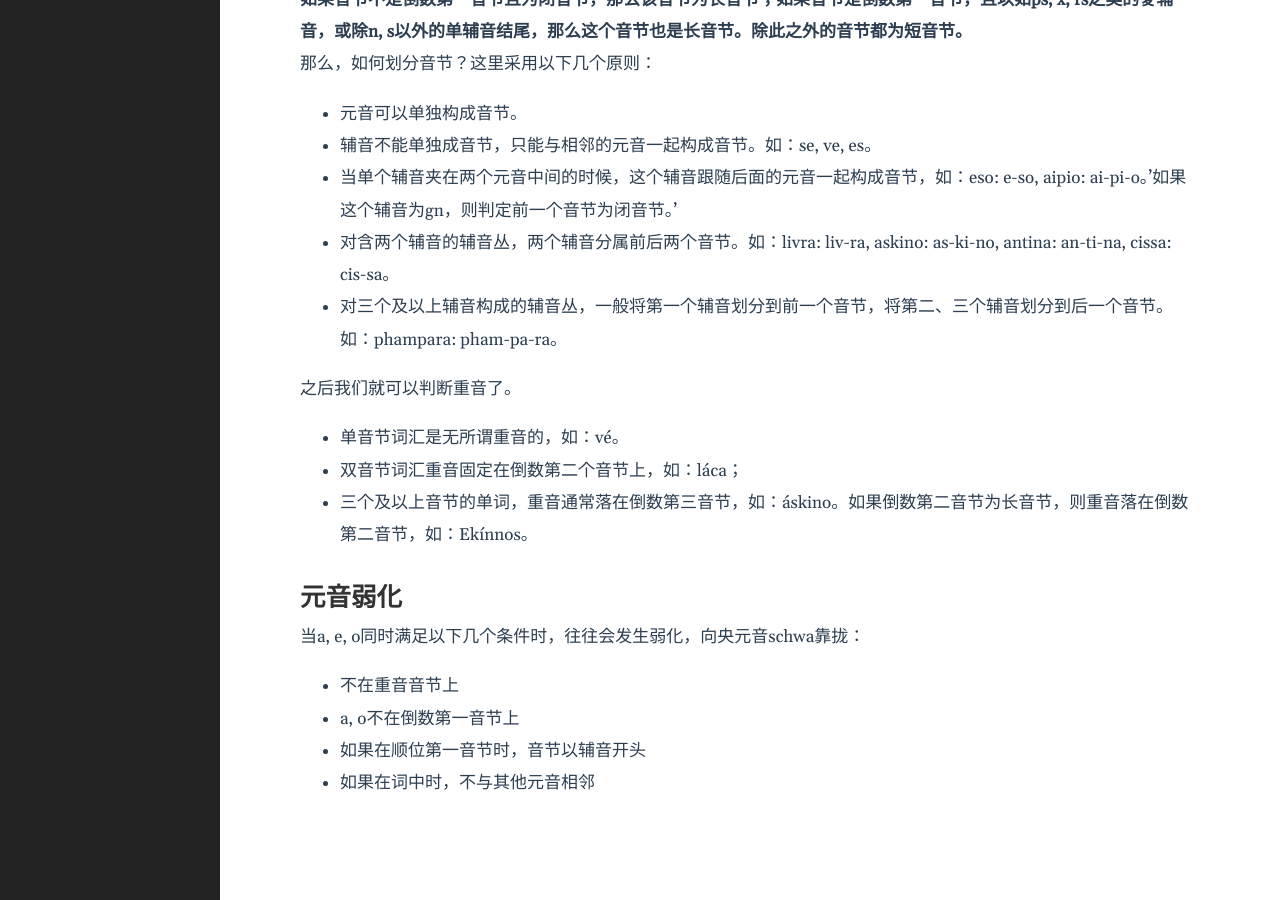
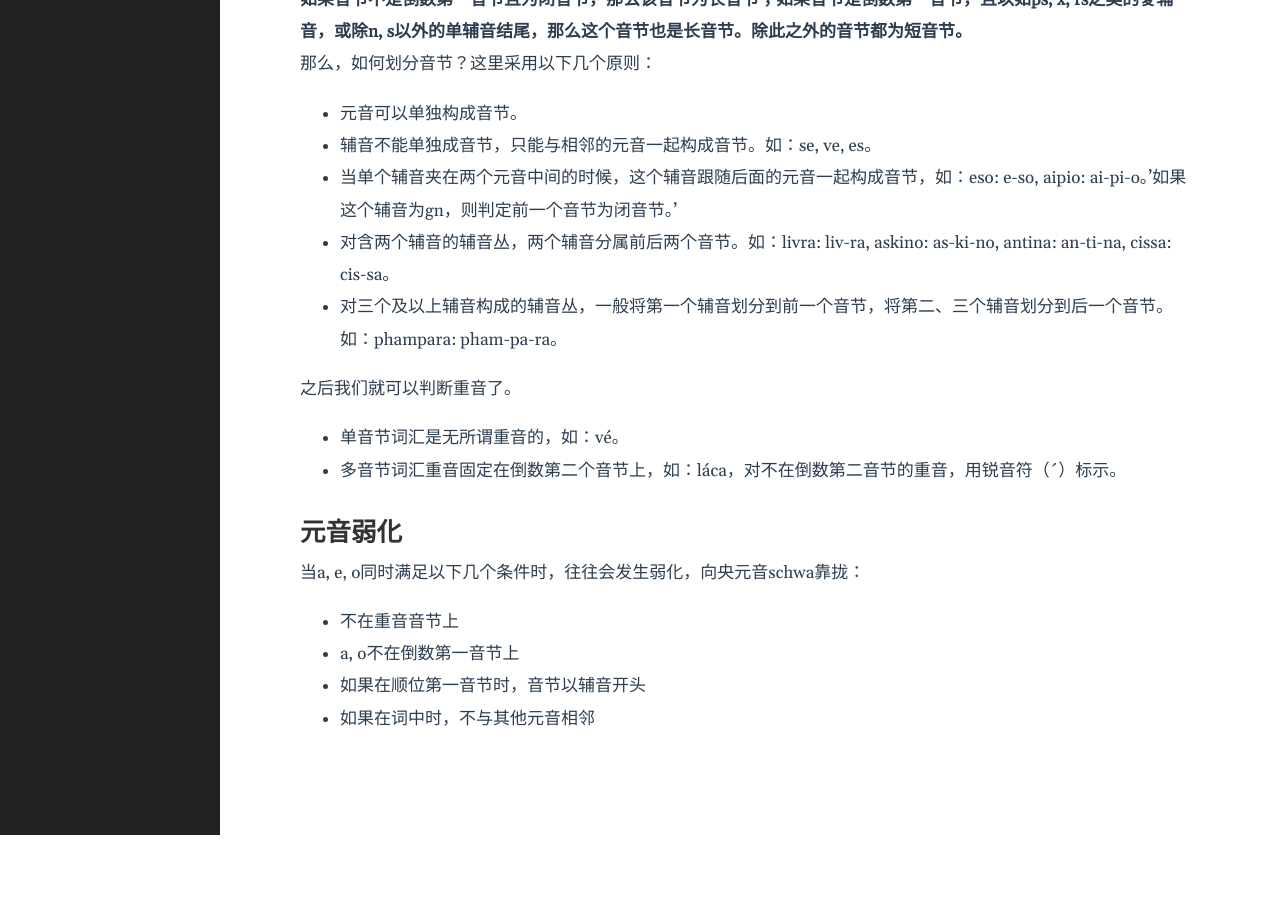
Before and after one commit to WenNianshuo/WenNianshuo.github.io, a Jekyll site: the page built from _posts/2022-01-10-1. 发音.md, in a window 1280 px wide and 900 px high, scrolled down 1758 px. Built offline with Jekyll 4.4.1, drawn with Linux system fonts in a browser that asks for light colours; after the commit the page ends 2593 px from its top, so only the background shows below that.

Commit message:
Update 2022-01-10-1. 发音.md

```diff
--- a/_posts/2022-01-10-1. 发音.md
+++ b/_posts/2022-01-10-1. 发音.md
@@ -212,9 +212,7 @@ ph, th, kh一般认为是来源于早期曼都语中的部分pr, tr, kr复辅音
 
 + 单音节词汇是无所谓重音的，如：vé。
 
-+ 双音节词汇重音固定在倒数第二个音节上，如：láca；
-
-+ 三个及以上音节的单词，重音通常落在倒数第三音节，如：áskino。如果倒数第二音节为长音节，则重音落在倒数第二音节，如：Ekínnos。
++ 多音节词汇重音固定在倒数第二个音节上，如：láca，对不在倒数第二音节的重音，用锐音符（´）标示。
 
 ## 元音弱化
 
```
